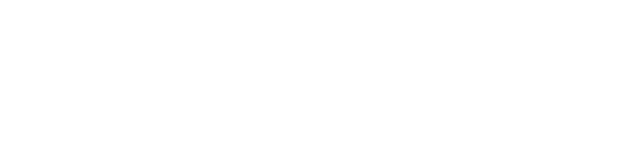
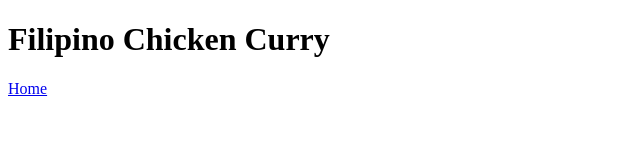
Before and after one commit to Luvi-Tatsu/odin-recipes, a plain HTML site: page recipes/filipino-chicken-curry.html in a window 1280 px wide. Shown: the whole page, without its empty margins (0-640 px from the left). Drawn offline with Linux system fonts and the light colour scheme.

Commit message:
Add Content

```diff
--- a/recipes/filipino-chicken-curry.html
+++ b/recipes/filipino-chicken-curry.html
@@ -4,5 +4,8 @@
         <meta charset="UTF-8">
         <Title>"Filipino Chicken Curry"</Title>
     </head>
-    <body></body>
+    <body>
+        <h1>Filipino Chicken Curry</h1>
+        <a href="../index.html">Home</a>
+    </body>
 </html>
```
Also changed, not shown: index.html (+1 -0 lines).
